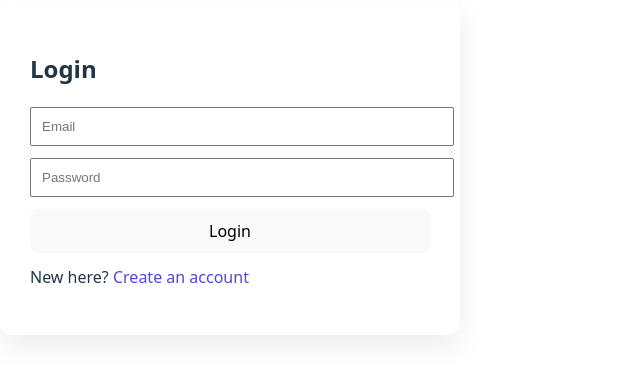
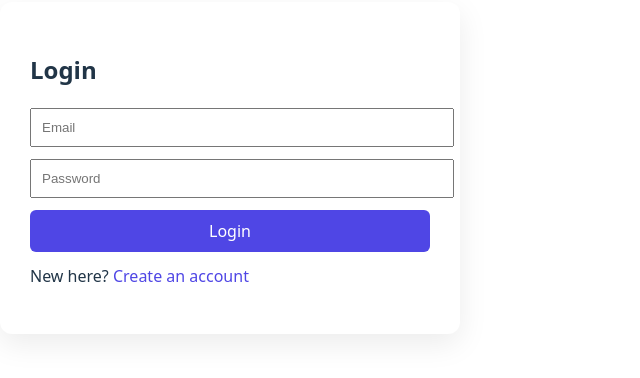
Before and after one commit to aarushi2810/automated-job-application-tracker, a React (Vite) app in the folder dashboard/: page /login in a window 1280 px wide. Shown: the part 232-610 px from the top of the page, without its empty margins (0-640 px from the left). Built offline with nearby package versions, Linux system fonts and the light colour scheme.

Commit message:
Add styles for claim box and button

```diff
--- a/dashboard/src/index.css
+++ b/dashboard/src/index.css
@@ -79,6 +79,24 @@ button:focus-visible {
   margin-bottom: 10px;
 }
 
+
+.claim-box {
+  background: #f8fafc;
+  border: 1px dashed #cbd5e1;
+  padding: 12px;
+  margin-bottom: 16px;
+  text-align: center;
+}
+
+.btn {
+  padding: 8px 12px;
+  background: #4f46e5;
+  color: white;
+  border: none;
+  border-radius: 6px;
+  cursor: pointer;
+}
+
 @media (prefers-color-scheme: light) {
   :root {
     color: #213547;
```
